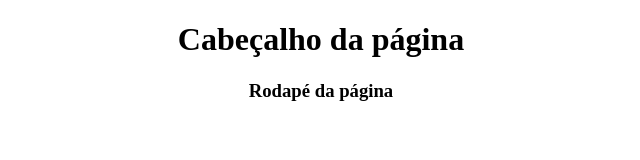
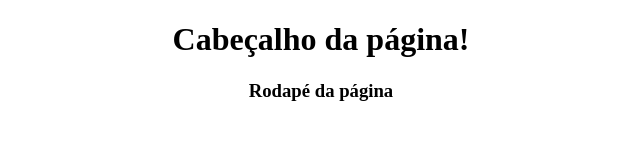
Before and after one commit to RonnyGST/Exemplo, a plain HTML site: page Exemplo.html in a window 1280 px wide. Shown: the whole page, without its empty margins (319-959 px from the left). Drawn offline with Linux system fonts and the light colour scheme.

Commit message:
Update Exemplo.html

```diff
--- a/Exemplo.html
+++ b/Exemplo.html
@@ -21,7 +21,7 @@
 
 
 		<header>
-			<h1>Cabeçalho da página</h1>
+			<h1>Cabeçalho da página!</h1>
 		</header>
 
 
```
